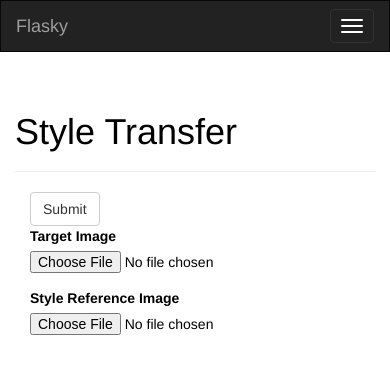
After one commit to VolodymyrBor/FlaskBlog, a Flask app: page /transfer/style_transfer in a window 390 px wide. The commit adds this page. Shown: the top 374 px of the page. Run offline with Flask 2, Linux system fonts and the light colour scheme; a user stored in the database is signed in; tables that the repository leaves empty hold one stand-in row (values such as "Sample post"); some libraries are stand-ins or nearby versions.

Commit message:
image loads for style transfer

```diff
--- a/app/__init__.py
+++ b/app/__init__.py
@@ -37,9 +37,13 @@ def create_app(config_name: str) -> Flask:
     from .main import main as main_blueprint
     from .auth import auth as auth_blueprint
     from .api import api as api_blueprint
+    from .uploads import uploads as uploads_blueprint
+    from .transfer import transfer as transfer_blueprint
 
     app.register_blueprint(main_blueprint)
     app.register_blueprint(auth_blueprint, url_prefix='/auth')
     app.register_blueprint(api_blueprint, url_prefix='/api/v1')
+    app.register_blueprint(uploads_blueprint, url_prefix='/uploads')
+    app.register_blueprint(transfer_blueprint, url_prefix='/transfer')
 
     return app
--- a/app/auth/views.py
+++ b/app/auth/views.py
@@ -7,6 +7,7 @@ from .forms import (LoginForm, RegistrationForm, ChangePasswordForm,
 from .. import db
 from ..models import User
 from ..email import send_email
+from images_path import ImagesPath
 
 current_user: User
 
@@ -34,6 +35,7 @@ def login():
 @auth.route('/logout')
 @login_required
 def logout():
+    ImagesPath(current_user.username).delete_buffer()
     logout_user()
     flash('Yor have been logged out.')
     return redirect(url_for('main.index'))
--- a/app/templates/base.html
+++ b/app/templates/base.html
@@ -26,6 +26,7 @@
                     <li><a href="{{ url_for('main.index') }}">Home</a></li>
                     {% if current_user.is_authenticated %}
                         <li><a href="{{ url_for('main.user_page', username=current_user.username) }}">Profile</a></li>
+                        <li><a href="{{ url_for('transfer.style_transfer') }}">Style Transfer</a></li>
                     {% endif %}
                 </ul>
                 <ul class="nav navbar-nav navbar-right">
--- /dev/null
+++ b/app/templates/transfer/image_transfer.html
@@ -0,0 +1,25 @@
+{% extends 'base.html' %}
+{% import 'bootstrap/wtf.html' as wtf %}
+
+{% block title %} Flasky - Style Transfer {% endblock %}
+
+{% block page_content %}
+
+    <div class="page-header">
+        <h1>Style Transfer</h1>
+    </div>
+
+
+    <div class="col-md-4">
+        {{ wtf.quick_form(form) }}
+    </div>
+
+    {% if target_image_path and style_reference_path %}
+        <h1>Images: </h1>
+        <div class="page-header">
+            <img class="img-rounded profile-thumbnail" src="{{ target_image_path }}" alt>
+            <img class="img-rounded profile-thumbnail" src="{{ style_reference_path }}" alt>
+        </div>
+    {% endif %}
+
+{% endblock %}
--- /dev/null
+++ b/app/transfer/__init__.py
@@ -0,0 +1,5 @@
+from flask import Blueprint
+
+transfer = Blueprint('transfer', __name__)
+
+from . import view
--- /dev/null
+++ b/app/transfer/forms.py
@@ -0,0 +1,10 @@
+from flask_wtf import FlaskForm
+from flask_wtf.file import FileField, FileRequired
+
+from app.blog_form import BlogFields
+
+
+class PhotoForm(FlaskForm):
+    target_image = FileField('Target Image', validators=[FileRequired()])
+    style_reference_image = FileField('Style Reference Image', validators=[FileRequired()])
+    submit = BlogFields.submit
--- /dev/null
+++ b/app/transfer/view.py
@@ -0,0 +1,39 @@
+from flask import render_template, flash
+from flask_login import login_required, current_user
+from werkzeug.utils import secure_filename
+
+from app.models import User
+from images_path import ImagesPath
+from . import transfer
+from .forms import PhotoForm
+
+current_user: User
+
+
+@transfer.route('/style_transfer', methods=['GET', 'POST'])
+@login_required
+def style_transfer():
+    form = PhotoForm()
+
+    if form.validate_on_submit():
+        image_path = ImagesPath(current_user.username)
+
+        target_image = form.target_image.data
+        style_reference_image = form.style_reference_image.data
+
+        target_image_name = secure_filename(target_image.filename)
+        style_reference_image_name = secure_filename(style_reference_image.filename)
+
+        target_image_path = image_path.buffer_image_path(target_image_name)
+        style_reference_path = image_path.buffer_image_path(style_reference_image_name)
+
+        target_image.save(target_image_path)
+        style_reference_image.save(style_reference_path)
+
+        flash('Wait for result image.')
+
+        return render_template('transfer/image_transfer.html',
+                               target_image_path=target_image_path,
+                               style_reference_path=style_reference_path,
+                               form=form)
+    return render_template('transfer/image_transfer.html', form=form)
--- /dev/null
+++ b/app/uploads/__init__.py
@@ -0,0 +1,5 @@
+from flask import Blueprint
+
+uploads = Blueprint('uploads', __name__)
+
+from . import view
```
Also changed, not shown: app/templates/upload/upload.html (added, +25 -0 lines), app/uploads/view.py (added, +28 -0 lines), images_path.py (added, +43 -0 lines).
